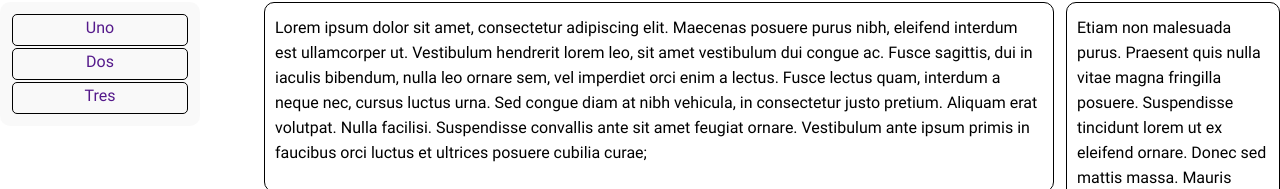
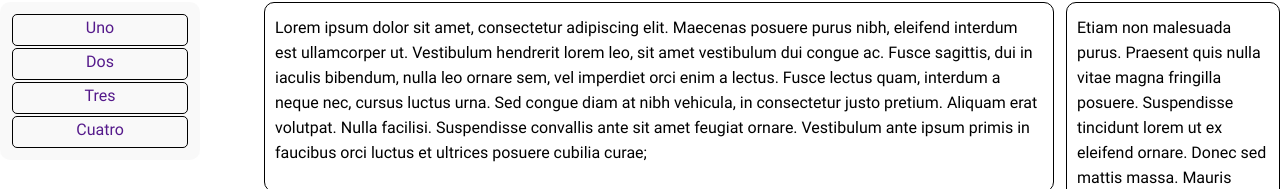
Before and after one commit to jhuhandha/GarantiasPruebaGit, a plain HTML site: page index.html in a window 1280 px wide. Shown: the part 116-305 px from the top of the page. Drawn offline with Linux system fonts and the light colour scheme.

Commit message:
cambios en feature/pruebasemana

```diff
--- a/index.html
+++ b/index.html
@@ -22,6 +22,7 @@
                     <li><a href="">Uno</a></li>
                     <li><a href="">Dos</a></li>
                     <li><a href="">Tres</a></li>
+                    <li><a href="">Cuatro</a></li>
                 </ul>
             </nav>
             <section class="medio">
```
